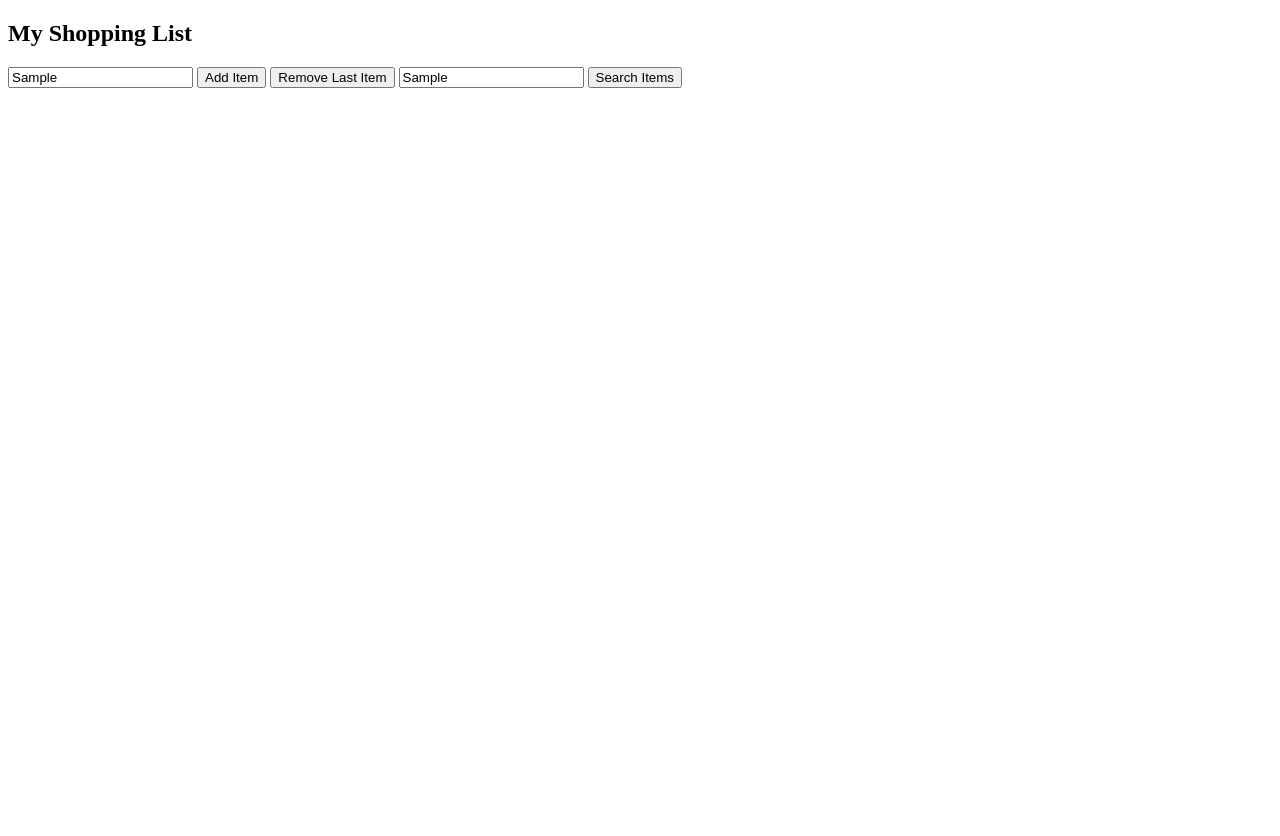
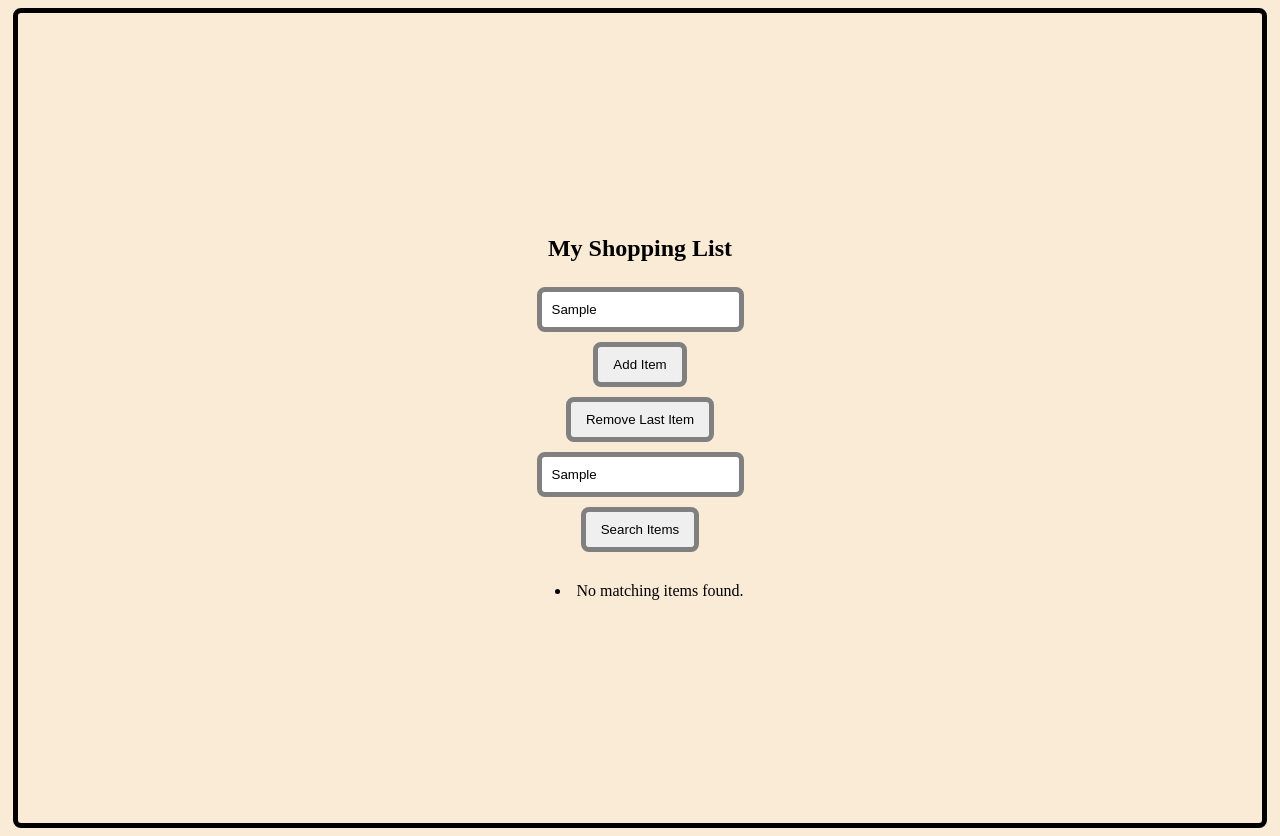
Before and after one commit to CA760/LAB2-ArrayManipulation, a plain HTML site: page index.html in a window 1280 px wide. Both pictures are taken after typing "Sample", "Sample" into the empty fields and a click on the button "Search Items". Before the commit the page ends 800 px from the top, so only its background shows below. Drawn offline with Linux system fonts and the light colour scheme.

Commit message:
Added readme and css

```diff
--- a/index.html
+++ b/index.html
@@ -9,7 +9,7 @@
       <title>Shopping List</title>
 </head>
 <body>
-
+    <div>
         <h2>My Shopping List</h2>
 
         <input id="itemInput" type="text" placeholder="Enter an item">
@@ -23,6 +23,7 @@
         <button id="searchButton">Search Items</button>
 
         <ul id="cart"></ul>
+    </div>
 
 
 
--- a/script.js
+++ b/script.js
@@ -79,12 +79,43 @@ let shoppingList = [];
             }
 
         });
-        // Allow Enter key to search
-        searchInput.addEventListener("keypress", function(event) {
 
-            if (event.key === "Enter") {
+        // Filter items
+        function filterItems(searchTerm) {
 
-                renderCart(filterItems(searchInput.value.trim()));
+            return shoppingList.filter(function(item) {
 
-    }
-    });
+            return item.toLowerCase().includes(searchTerm.toLowerCase());
+
+        });
+
+        }
+
+        // Search button
+        searchButton.addEventListener("click", function() {
+
+            let searchTerm = searchInput.value.trim();
+
+            let results = filterItems(searchTerm);
+
+            cartList.innerHTML = "";
+
+            if (results.length === 0) {
+
+                cartList.innerHTML = "<li>No matching items found.</li>";
+
+                return;
+
+            }
+
+            for (let i = 0; i < results.length; i++) {
+
+                let listItem = document.createElement("li");
+
+                    listItem.innerText = results[i];
+
+                    cartList.appendChild(listItem);
+
+            }
+
+        });
--- a/style.css
+++ b/style.css
@@ -0,0 +1,41 @@
+body{
+
+    background-color: antiquewhite;
+    }
+
+div {
+    height: 100vh;
+    display: flex;
+    flex-direction: column;
+    justify-content: center;
+    align-items: center;
+    padding: 5px;
+    margin: 5px;
+    border: 5px solid black;
+    border-radius: 8px;
+    }
+
+input {
+        padding: 10px;
+        margin: 5px;
+        border: 5px solid gray;
+        border-radius: 8px;
+    }
+
+button {
+        padding: 10px 15px;
+        margin: 5px;
+        cursor: pointer;
+        border: 5px solid gray;
+        border-radius: 8px;
+    }
+
+ul {
+        display: inline-block;
+        text-align: left;
+        margin-top: 20px;
+    }
+
+li {
+        padding: 5px;
+    }
```
Also changed, not shown: 1 other file. Lines whose indentation alone changed are shown as unchanged.
